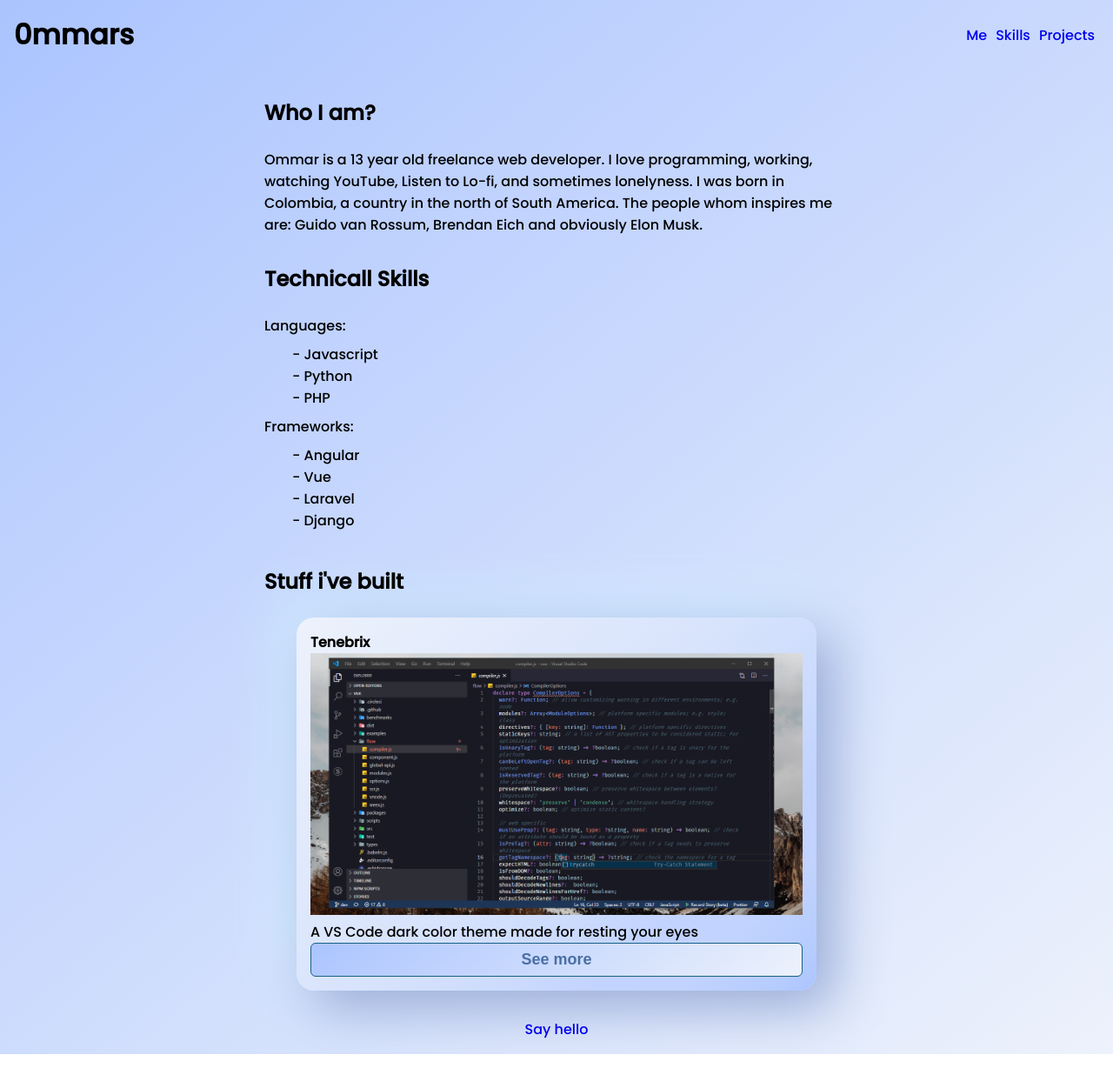
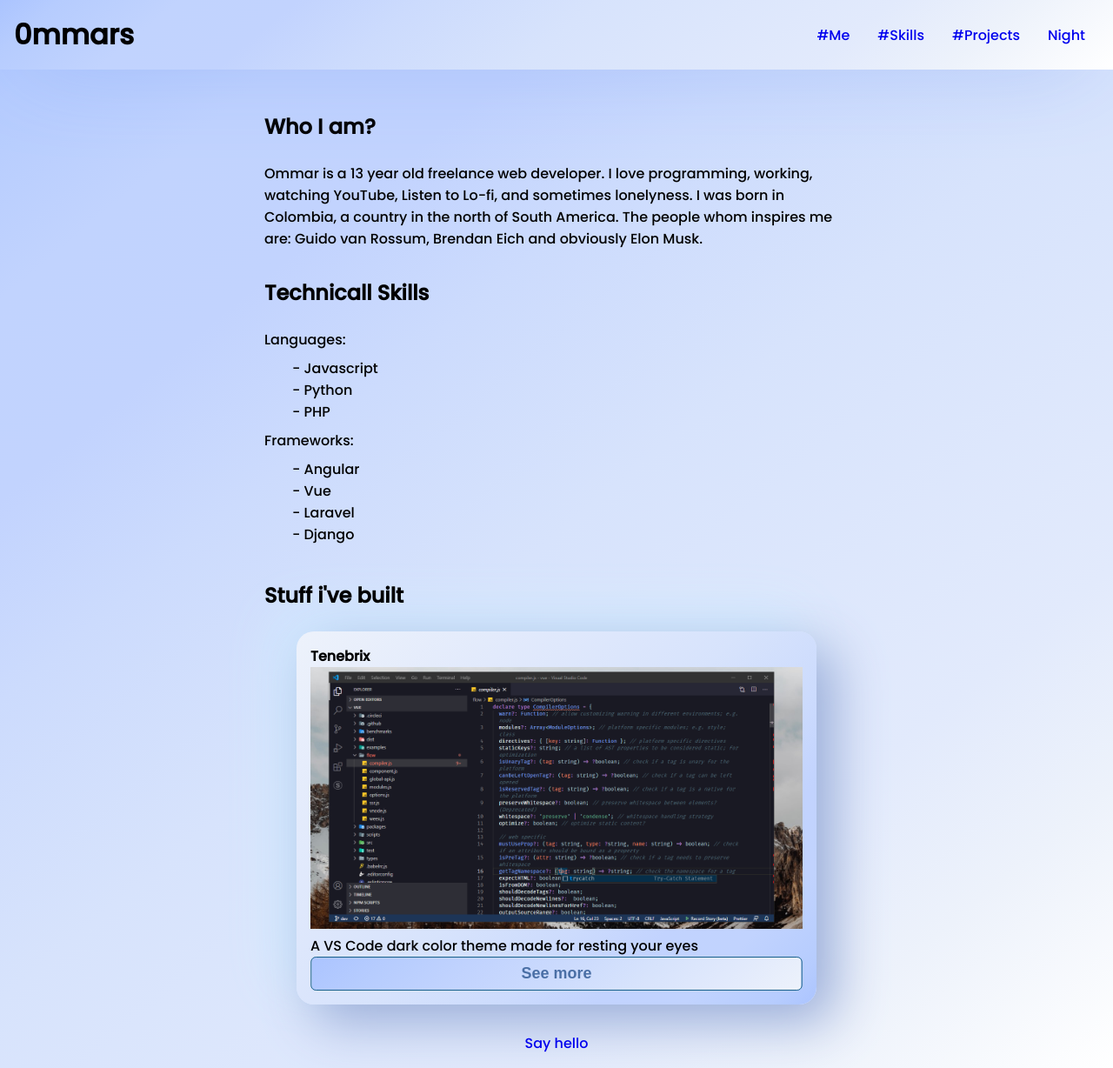
Before and after one commit to ommars/ommars.github.io, a plain HTML site: page index.html in a window 1280 px wide. Shown: the whole page at 87% size. Drawn offline with Linux system fonts and the light colour scheme.

Commit message:
Add animations, dark mode, and fixed header

```diff
--- a/index.html
+++ b/index.html
@@ -3,7 +3,7 @@
 <head>
     <meta charset="UTF-8">
     <meta name="viewport" content="width=device-width, initial-scale=1.0">
-    <link rel="stylesheet" href="./styles.css">
+    <link rel="stylesheet" href="./styles-day.css" id="theme">
     <link rel="stylesheet" href="./fonts/font-face.css">
     <title>0mmars' Portfolio</title>
 </head>
@@ -12,13 +12,15 @@
         <h1>0mmars</h1>
         <nav>
             <ul>
-                <li><a href="#me">Me</a></li>
-                <li><a href="#skills">Skills</a></li>
-                <li><a href="#projects">Projects</a></li>
+                <li><a href="#me">#Me</a></li>
+                <li><a href="#skills">#Skills</a></li>
+                <li><a href="#projects">#Projects</a></li>
+                <li><a href="#" id="trigger">Night</a></li>
             </ul>
         </nav>
     </header>
 
+    <div class="wrap">
         <section id="me">
             <h2>Who I am?</h2>
             <p>
@@ -59,6 +61,7 @@
                 </c-body>
             </div>
         </section>
+    </div>
 
     <footer><a href="mailto:omardenilson007@gmail.com">Say hello</a></footer>
 
--- a/main.js
+++ b/main.js
@@ -1 +1,14 @@
-console.log("Succesfully Connected");
+let tema = document.getElementById("theme");
+let boton = document.getElementById("trigger");
+console.log(boton.innerHTML)
+
+boton.addEventListener("click", function cambiarTema() {
+    if (tema.getAttribute("href") == "./styles-day.css" ){
+        tema.href = "./styles-night.css"
+        boton.innerText = "Day";
+    }else{
+        tema.href="./styles-day.css"
+        boton.innerText = "Night";
+
+    }
+});
--- /dev/null
+++ b/styles-day.css
@@ -0,0 +1,194 @@
+
+/* Añadir animacion
+Anadir imagenes
+Añadir diseño header */
+
+
+:root{
+    --card-dark:#166088;
+    --card-clear:#4a6fa5;
+    --section-color:#f8f7ff;
+}
+
+*{
+    padding: 0;
+    margin: 0;
+    text-decoration: none;
+    box-sizing: border-box;
+    list-style-type: none;
+}
+
+body{
+    font-family: "Poppins",Arial, Helvetica, sans-serif;
+    background: rgb(171,196,255);
+    background: linear-gradient(140deg, rgba(171,196,255,1) 0%, rgba(182,204,254,1) 5%, rgba(193,211,254,1) 15%, rgba(194,211,254,1) 25%, rgba(204,219,253,1) 35%, rgba(215,227,252,1) 50%, rgba(226,234,252,1) 75%, rgba(237,242,251,1) 86%, rgba(255,255,255,1) 100%);
+}
+
+header{
+    width: 100%;
+    position: fixed;
+    left: 0;
+    right: 0;
+    top: 0;
+    display: flex;
+    justify-content: space-between;
+    padding: 1em;
+    margin-bottom: 1em;
+    align-items: center;
+    background: rgb(171,196,255);
+    background: linear-gradient(140deg, rgba(171,196,255,1) 0%, rgba(182,204,254,1) 5%, rgba(193,211,254,1) 15%, rgba(194,211,254,1) 25%, rgba(204,219,253,1) 35%, rgba(215,227,252,1) 50%, rgba(226,234,252,1) 75%, rgba(237,242,251,1) 86%, rgba(255,255,255,1) 100%);
+    -webkit-box-shadow: 0px 4px 105px -28px rgba(116,154,242,1);
+    -moz-box-shadow: 0px 4px 105px -28px rgba(116,154,242,1);
+    box-shadow: 0px 4px 105px -28px rgba(116,154,242,1);
+    animation-name: topFade;
+    animation-duration: 500ms;
+    transition: all ease-in 5s;
+}
+
+header nav ul {
+    display: flex;
+}
+
+header nav ul li{
+        list-style-type: none;
+    }
+
+    header nav ul li a{
+            padding: 1em;
+        }
+
+        header nav ul li a:hover{
+            padding: 1em;
+            border-radius: 5px;
+            background: #e2eafc;
+            transition: all ease 300ms;
+        }
+
+        section{
+    width: 55%;
+    margin: auto;
+    padding: 1em;
+
+}
+
+footer{
+    padding: 1em;
+    display: flex;
+    align-items: center;
+    justify-content: center;
+}
+
+h2{
+    animation-name: rightFade;
+    margin-bottom: 1em;
+    transition: all ease-in 10s;
+    animation-duration: 700ms;
+
+
+}
+.skills{
+    padding: .5em 2em;
+}
+
+.card{
+    width: 89%;
+    margin: auto;
+    padding: 1em;
+    border-radius: 20px;
+    box-shadow:  20px 20px 60px #9badd8,
+    -20px -20px 60px #d1ebff;
+    align-items: center;
+    animation-name: leftFade;
+    animation-duration: 4s;
+    transition: all ease-in 10s;
+    /* animation-timing-function: cubic-bezier(0.51, 0.02, 0.36, 0.96); */
+    background: linear-gradient(315deg, rgba(171,196,255,1) 0%, rgba(182,204,254,1) 5%, rgba(193,211,254,1) 15%, rgba(194,211,254,1) 25%, rgba(204,219,253,1) 35%, rgba(215,227,252,1) 50%, rgba(226,234,252,1) 75%, rgba(237,242,251,1) 100%);
+}
+
+
+.card-button{
+    width: 100%;
+    padding: 0.6em;
+    border-radius: 6px;
+    border: solid 1px var(--card-dark);
+    align-items: center;
+    background: linear-gradient(140deg, rgba(171,196,255,1) 0%, rgba(182,204,254,1) 15%, rgba(193,211,254,1) 32%, rgba(204,219,253,1) 51%, rgba(215,227,252,1) 67%, rgba(226,234,252,1) 84%, rgba(237,242,251,1) 100%);
+    transform: scale(.999);
+    transition: all ease-in-out 600ms;
+}
+    .card-button:hover{
+        transform: scale(1.1);
+        transition: all ease-in-out 600ms;
+    }
+        .card-button a{
+            color: var(--card-clear);
+            font-size: 18px;
+            font-weight: 500;
+        }
+c-head{
+    width: 100%;
+}
+.tenebrixImg{
+    margin: auto;
+    width: 100%;
+}
+
+.wrap{
+    padding-top: 7rem;
+}
+@media only screen and (max-width:100px){
+    .wrap{
+        width: 100%;
+    }
+    section{
+        width: 99%;
+    }
+    .card{
+        width: 90%;
+    }
+}
+
+@media only screen and (max-width:200px){
+    section{
+        width: 100%;
+    }
+    .card{
+        width: 99%;
+    }
+}
+
+@keyframes leftFade{
+    0%{
+        transform: translateX(90px);
+        display: none;
+        opacity: 0.1;
+    }
+    to{
+        opacity: 1;
+
+    }
+}
+
+@keyframes rightFade{
+    0%{
+        transform: translateX(-100px);
+        display: none;
+        opacity: 0.2;
+    }
+    to{
+        opacity: 1;
+
+    }
+}
+
+@keyframes topFade{
+    0%{
+        transform: translateY(-100px);
+        display: none;
+        opacity: 0.2;
+    }
+    to{
+        opacity: 1;
+
+    }
+}
--- /dev/null
+++ b/styles-night.css
@@ -0,0 +1,201 @@
+
+/* Añadir animacion
+Anadir imagenes
+Añadir diseño header */
+
+
+:root{
+    --card-dark:#e9ecef;
+    --card-clear:#4a6fa5;
+    --section-color:#f8f7ff;
+}
+
+a{
+    color: var(--card-dark)
+}
+
+*{
+    padding: 0;
+    margin: 0;
+    text-decoration: none;
+    box-sizing: border-box;
+    list-style-type: none;
+}
+
+body{
+    font-family: "Poppins",Arial, Helvetica, sans-serif;
+    background: rgb(33,37,41);
+    background: linear-gradient(306deg, rgba(33,37,41,1) 0%, rgba(52,58,64,1) 15%, rgba(73,80,87,1) 35%, rgba(108,117,125,1) 50%, rgba(173,181,189,1) 100%);
+}
+
+header{
+    width: 100%;
+    position: fixed;
+    left: 0;
+    right: 0;
+    top: 0;
+    display: flex;
+    justify-content: space-between;
+    padding: 1em;
+    margin-bottom: 1em;
+    align-items: center;
+    background: rgb(33,37,41);
+    background: linear-gradient(306deg, rgba(33,37,41,1) 0%, rgba(52,58,64,1) 15%, rgba(73,80,87,1) 35%, rgba(108,117,125,1) 50%, rgba(173,181,189,1) 100%);
+    -webkit-box-shadow: 0px 18px 113px -24px rgba(108,117,125,1);
+    -moz-box-shadow: 0px 18px 113px -24px rgba(108,117,125,1);
+    box-shadow: 0px 18px 113px -24px rgba(108,117,125,1);
+    animation-name: topFade;
+    animation-duration: 500ms;
+    transition: all ease-in 5s;
+}
+
+header nav ul {
+    display: flex;
+}
+
+header nav ul li{
+        list-style-type: none;
+    }
+
+    header nav ul li a{
+            padding: 1em;
+            color:var(--card-dark);
+        }
+
+        header nav ul li a:hover{
+            padding: 1em;
+            border-radius: 5px;
+            background: #495057;
+            transition: all ease 300ms;
+        }
+
+        section{
+    width: 55%;
+    margin: auto;
+    padding: 1em;
+
+}
+
+footer{
+    padding: 1em;
+    display: flex;
+    align-items: center;
+    justify-content: center;
+}
+
+h2{
+    animation-name: rightFade;
+    margin-bottom: 1em;
+    transition: all ease-in 10s;
+    animation-duration: 700ms;
+
+
+}
+.skills{
+    padding: .5em 2em;
+}
+
+.card{
+    width: 89%;
+    margin: auto;
+    padding: 1em;
+    border-radius: 20px;
+    box-shadow:  25px 25px 75px #2f353a,
+             -25px -25px 75px #393f46;
+    align-items: center;
+    animation-name: leftFade;
+    animation-duration: 4s;
+    transition: all ease-in 4s;
+    /* animation-timing-function: cubic-bezier(0.51, 0.02, 0.36, 0.96); */
+    background: rgb(33,37,41);
+    background: linear-gradient(140deg, rgba(33,37,41,1) 0%, rgba(52,58,64,1) 15%, rgba(73,80,87,1) 35%, rgba(108,117,125,1) 50%, rgba(173,181,189,1) 100%);
+}
+
+
+.card-button{
+    width: 100%;
+    padding: 0.6em;
+    border-radius: 6px;
+    border: none;
+    align-items: center;
+    background: rgb(33,37,41);
+    background: linear-gradient(306deg, rgba(33,37,41,1) 0%, rgba(52,58,64,1) 15%, rgba(73,80,87,1) 35%, rgba(108,117,125,1) 50%, rgba(173,181,189,1) 100%);
+    transform: scale(.999);
+    transition: all ease-in-out 600ms;
+}
+    .card-button:hover{
+       transform: scale(1.1);
+        transition: all ease-in-out 600ms;
+    }
+        .card-button a{
+            color: var(--card-dark);
+            font-size: 18px;
+            font-weight: 500;
+        }
+c-head{
+    width: 100%;
+}
+.tenebrixImg{
+    margin: auto;
+    width: 100%;
+}
+
+.wrap{
+    padding-top: 7rem;
+}
+@media only screen and (max-width:100px){
+    .wrap{
+        width: 100%;
+    }
+    section{
+        width: 99%;
+    }
+    .card{
+        width: 90%;
+    }
+}
+
+@media only screen and (max-width:200px){
+    section{
+        width: 100%;
+    }
+    .card{
+        width: 99%;
+    }
+}
+
+@keyframes leftFade{
+    0%{
+        transform: translateX(90px);
+        display: none;
+        opacity: 0.1;
+    }
+    to{
+        opacity: 1;
+
+    }
+}
+
+@keyframes rightFade{
+    0%{
+        transform: translateX(-100px);
+        display: none;
+        opacity: 0.2;
+    }
+    to{
+        opacity: 1;
+
+    }
+}
+
+@keyframes topFade{
+    0%{
+        transform: translateY(-100px);
+        display: none;
+        opacity: 0.2;
+    }
+    to{
+        opacity: 1;
+
+    }
+}
--- a/styles.css
+++ /dev/null
@@ -1,101 +0,0 @@
-:root{
-    --card-dark:#166088;
-    --card-clear:#4a6fa5;
-    --section-color:#f8f7ff;
-}
-
-*{
-    padding: 0;
-    margin: 0;
-    text-decoration: none;
-    box-sizing: border-box;
-    list-style-type: none;
-}
-
-body{
-    font-family: "Poppins",Arial, Helvetica, sans-serif;
-    background: rgb(171,196,255);
-    background: linear-gradient(140deg, rgba(171,196,255,1) 0%, rgba(182,204,254,1) 15%, rgba(193,211,254,1) 32%, rgba(204,219,253,1) 51%, rgba(215,227,252,1) 67%, rgba(226,234,252,1) 84%, rgba(237,242,251,1) 100%);
-}
-
-header{
-    display: flex;
-    justify-content: space-between;
-    padding: 1em;
-    margin-bottom: 1em;
-    align-items: center;
-}
-
-header nav ul {
-    display: flex;
-}
-
-header nav ul li{
-    list-style-type: none;
-}
-
-header nav ul li a{
-    padding: 5px;
-}
-
-section{
-    width: 55%;
-    margin: auto;
-    padding: 1em;
-
-}
-
-footer{
-    padding: 1em;
-    display: flex;
-    align-items: center;
-    justify-content: center;
-}
-
-h2{
-    margin-bottom: 1em;
-}
-.skills{
-    padding: .5em 2em;
-}
-
-.card{
-    width: 89%;
-    margin: auto;
-    padding: 1em;
-    border-radius: 20px;
-    box-shadow:  20px 20px 60px #9badd8,
-    -20px -20px 60px #d1ebff;
-    align-items: center;
-    animation-name: pito;
-    animation-duration: 10s;
-    animation-timing-function: ease-out;
-    background: linear-gradient(315deg, rgba(171,196,255,1) 0%, rgba(182,204,254,1) 5%, rgba(193,211,254,1) 15%, rgba(194,211,254,1) 25%, rgba(204,219,253,1) 35%, rgba(215,227,252,1) 50%, rgba(226,234,252,1) 75%, rgba(237,242,251,1) 100%);
-}
-
-@keyframes pito{
-    0%{
-        display: none;
-    }
-}
-
-.card-button{
-    width: 100%;
-    padding: 0.6em;
-    border-radius: 6px;
-    border: solid 1px var(--card-dark);
-    align-items: center;
-    background: linear-gradient(140deg, rgba(171,196,255,1) 0%, rgba(182,204,254,1) 15%, rgba(193,211,254,1) 32%, rgba(204,219,253,1) 51%, rgba(215,227,252,1) 67%, rgba(226,234,252,1) 84%, rgba(237,242,251,1) 100%);
-}
-.card-button a{
-    color: var(--card-clear);
-    font-size: 18px;
-    font-weight: 500;
-}
-c-head{
-    width: 100%;
-}
-.tenebrixImg{
-    margin: auto;
-    width: 100%;
-}
```
Lines whose indentation alone changed are shown as unchanged.
